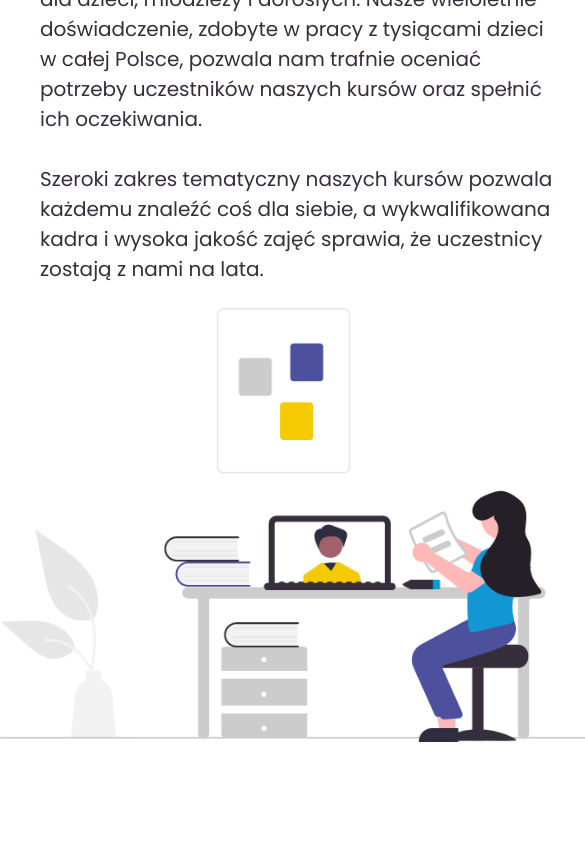
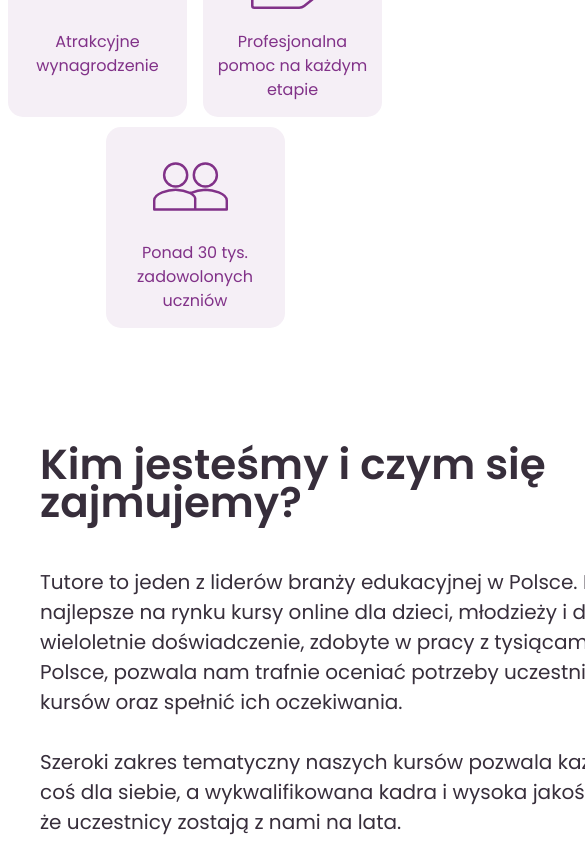
Before and after one commit to VladWorkRepo/tutore-page, a Vue app: page / in a window 390 px wide. Shown: the part 1820-2664 px from the top of the page, 585 px wide, since content can reach past the window. Built offline with nearby package versions, Linux system fonts and the light colour scheme.

Commit message:
md responsive

```diff
--- a/src/components/partner/BePartner.vue
+++ b/src/components/partner/BePartner.vue
@@ -1,10 +1,10 @@
 <template>
     <section class="be-partner">
         <v-row class="d-flex align-center justify-start">
-            <v-col xl='5' class='be-partner_bg'>
+            <v-col offset-xl='0' offset-lg='0' offset-md='1' xl='5' lg='6' md='10' class='be-partner_bg'>
                 <img src="../../assets/bg/be-partner-bg.jpg" alt="#">
             </v-col>
-            <v-col xl='6' class="ml-6">
+            <v-col xl='6' md='11' lg='5' class="ml-6">
                 <h2 class="be-partner_title">Zostań Partnerem</h2>
                 <div class="be-partner_subtitle">
                     Jeśli posiadasz odpowiednie kompetencje, nie boisz się nowych wyzwań i chcesz mieć realny wpływ na rozwój i edukację dzieci i młodzieży, nie czekaj – wyślij zgłoszenie już dziś.
--- a/src/components/partner/PartnerTutore.vue
+++ b/src/components/partner/PartnerTutore.vue
@@ -1,10 +1,10 @@
 <template>
     <section class="partner">
         <v-row class="d-flex align-center">
-            <v-col xl='5' lg='6' class='partner-bg'>
+            <v-col offset-xl='0' offset-lg='0' offset-md='0' xl='5' lg='6' md='11' class='partner-bg'>
                 <img src="../../assets/bg/partner-tutore-bg.png" alt="#">
             </v-col>
-            <v-col offset-xl='1' xl='5' lg='6'>
+            <v-col offset-xl='1' offset-lg='0' offset-md='1' xl='5' lg='6' md='10'>
                 <h2 class="partner-title">Czym zajmuje się Partner Tutore?</h2>
                 <p>Twoim zadaniem będzie reprezentowanie szkoły Tutore na lokalnym rynku. Do Twoich obowiązków będzie należało:</p>
                 <ul class="respons">
--- a/src/components/partner/StepByStep.vue
+++ b/src/components/partner/StepByStep.vue
@@ -1,10 +1,10 @@
 <template>
     <section class="step">
         <v-row class="d-flex align-end">
-            <v-col offset-xl='1' xl='4' lg='6' class="step-bg d-flex justify-center">
+            <v-col offset-xl='1' xl='4' lg='6' md='6' class="step-bg d-flex justify-center">
                 <img src="../../assets/bg/steps-bg.png" alt="#">
             </v-col>
-            <v-col offset-xl='1' xl='4' lg='6'>
+            <v-col offset-xl='1' xl='4' lg='5' md='6'>
                 <h2 class="steps-title">Start krok po kroku</h2>
                 <div class="steps">
                     <div class="steps-content">
--- a/src/components/plates/DownPlates.vue
+++ b/src/components/plates/DownPlates.vue
@@ -4,7 +4,7 @@
             <v-col xl='3' lg='5'>
                 <h2 class="plates-title">Dlaczego warto?</h2>
             </v-col>
-            <v-col xl='12' lg='12' class="d-flex justify-space-around flex-wrap">
+            <v-col xl='12' lg='12' md='12' class="d-flex justify-space-around flex-wrap">
                 <div class="card">
                     <div class="card-icon">
                         <img src="../../assets/icons/hands-helping.svg" alt="reasons">
--- a/src/components/plates/UpperPlates.vue
+++ b/src/components/plates/UpperPlates.vue
@@ -1,7 +1,7 @@
 <template>
     <section class="plates">
         <v-row>
-            <v-col offset-xl="1" lg='12' xl="10" class="d-flex justify-space-around">
+            <v-col offset-xl='1' offset-md='1' offset-lg='0' md='10' lg='12' xl="10" class="d-flex justify-space-around flex-wrap">
                 <div class="card">
                     <div class="card-icon">
                         <img src="../../assets/icons/arrow.svg" alt="reasons">
@@ -92,4 +92,10 @@
     text-align: center;
     color: #813188;
 }
+
+@media screen and (max-width: 1904px) {
+.card {
+   margin-top: 10px;
+  }
+}
 </style>
--- a/src/components/ui/BasicAboutTemplate.vue
+++ b/src/components/ui/BasicAboutTemplate.vue
@@ -1,7 +1,7 @@
 <template>
     <section class="about">
         <v-row>
-            <v-col offset-xl='1' lg='6' xl='6' class="d-flex justify-center align-center">
+            <v-col offset-xl='1' offset-lg='0' offset-md='2' lg='6' xl='6' md='8' class="d-flex justify-center align-center">
                 <div class="about-text">
                     <h2 class="about-text_title">{{ title }}</h2>
                     <div class="about-text_content">
@@ -11,7 +11,7 @@
                     </div>
                 </div>
             </v-col>
-            <v-col xl='5' lg='6' class="d-flex justify-start">
+            <v-col offset-xl='0' offset-md='2' offset-lg='0' xl='5' lg='6' md='8' class="about-wrap">
                  <div class="about-bg">
                     <slot></slot>
                 </div>
@@ -46,6 +46,11 @@
     color: #372E3B;
 }
 
+.about-wrap {
+    display: flex;
+    justify-content: start;
+}
+
 .about-bg img{
         width: 100%;
     }
@@ -58,6 +63,15 @@
         width: 600px;
         padding: 0 40px 0 40px;
     }
+}
 
+@media screen and (max-width: 1263px) {
+    .about-text_content {
+        width: 800px;
+    }
+    .about-wrap {
+        display: flex;
+        justify-content: center;
+    }
 }
 </style>
```
